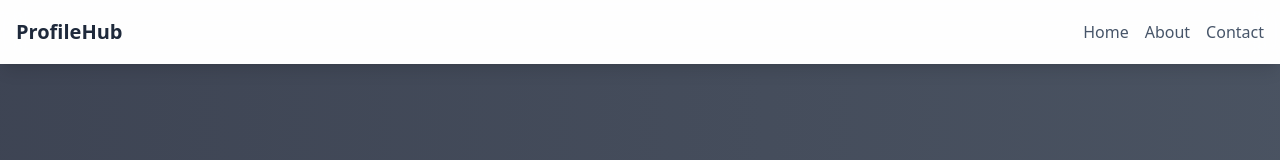
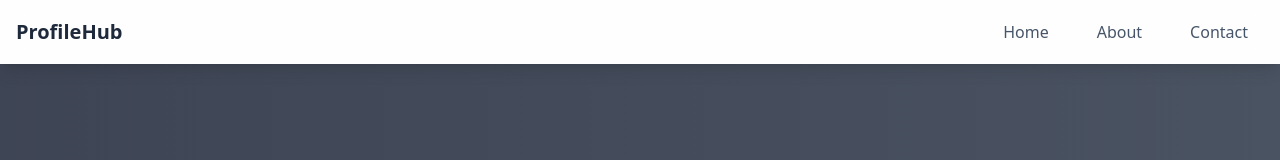
Before and after one commit to DavidCode0811/MyPortfolio, a website: page user.html in a window 1280 px wide. Shown: the top 160 px of the page. Drawn offline with nearby package versions, Linux system fonts and the light colour scheme; no server answers.

Commit message:
Initial commit

```diff
--- a/user.html
+++ b/user.html
@@ -17,9 +17,9 @@
                     <span class="text-xl font-bold text-slate-800 dark:text-white">ProfileHub</span>
                 </div>
                 <div class="flex items-center space-x-4">
-                    <button class="text-slate-600 dark:text-gray-300 hover:text-slate-800 dark:hover:text-white transition-colors duration-300">Home</button>
-                    <button class="text-slate-600 dark:text-gray-300 hover:text-slate-800 dark:hover:text-white transition-colors duration-300">About</button>
-                    <button class="text-slate-600 dark:text-gray-300 hover:text-slate-800 dark:hover:text-white transition-colors duration-300">Contact</button>
+                    <button class="text-slate-600 dark:text-gray-300 hover:text-slate-800 dark:hover:text-white transition-all duration-300 px-4 py-2 rounded-lg hover:bg-gray-100 dark:hover:bg-gray-700 hover:scale-105">Home</button>
+                    <button class="text-slate-600 dark:text-gray-300 hover:text-slate-800 dark:hover:text-white transition-all duration-300 px-4 py-2 rounded-lg hover:bg-gray-100 dark:hover:bg-gray-700 hover:scale-105">About</button>
+                    <button class="text-slate-600 dark:text-gray-300 hover:text-slate-800 dark:hover:text-white transition-all duration-300 px-4 py-2 rounded-lg hover:bg-gray-100 dark:hover:bg-gray-700 hover:scale-105">Contact</button>
                 </div>
             </div>
         </div>
```
Also changed, not shown: dist/output.css.
